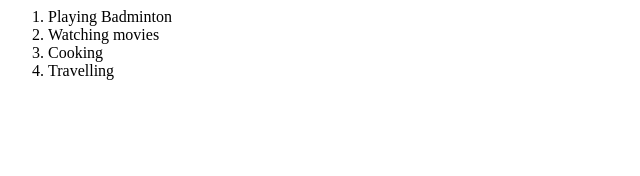
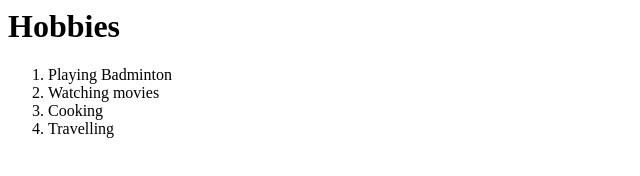
Before and after one commit to warishahaseen/cv, a plain HTML site: page hobbies.html in a window 1280 px wide. Shown: the whole page, without its empty margins (0-640 px from the left). Drawn offline with Linux system fonts and the light colour scheme.

Commit message:
Update hobbies.html

```diff
--- a/hobbies.html
+++ b/hobbies.html
@@ -6,6 +6,7 @@
     <title>My Hobbies</title>
 </head>
 <body>
+    <h1>Hobbies</h1>
     <ol>
         <li>Playing Badminton</li>
         <li>Watching movies</li>
```
